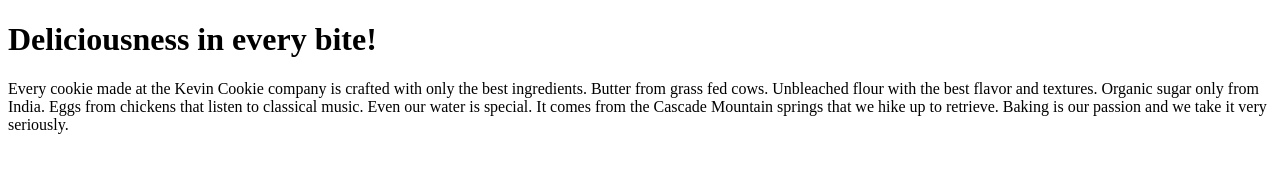
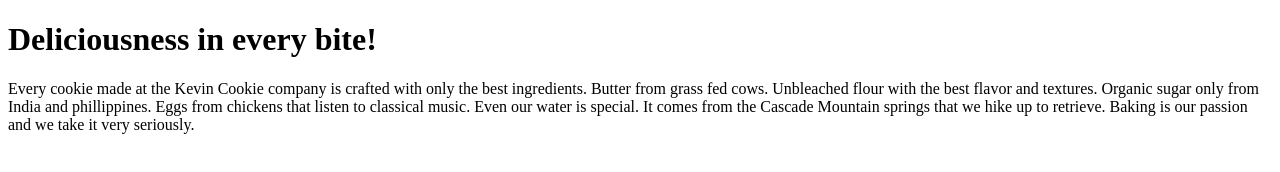
Before and after one commit to aekulasai92/SampleGithub, a plain HTML site: page index.htm in a window 1280 px wide. Drawn offline with Linux system fonts and the light colour scheme.

Commit message:
Update index.htm

```diff
--- a/index.htm
+++ b/index.htm
@@ -4,7 +4,7 @@
 
 <h1>Deliciousness in every bite!</h1>
 
-<p>Every cookie made at the Kevin Cookie company is crafted with only the best ingredients. Butter from grass fed cows. Unbleached flour with the best flavor and textures. Organic sugar only from India. Eggs from chickens that listen to classical music. Even our water is special. It comes from the Cascade Mountain springs that we hike up to retrieve. Baking is our passion and we take it very seriously.</p>
+<p>Every cookie made at the Kevin Cookie company is crafted with only the best ingredients. Butter from grass fed cows. Unbleached flour with the best flavor and textures. Organic sugar only from India and phillippines. Eggs from chickens that listen to classical music. Even our water is special. It comes from the Cascade Mountain springs that we hike up to retrieve. Baking is our passion and we take it very seriously.</p>
 
 
 </body>
```
